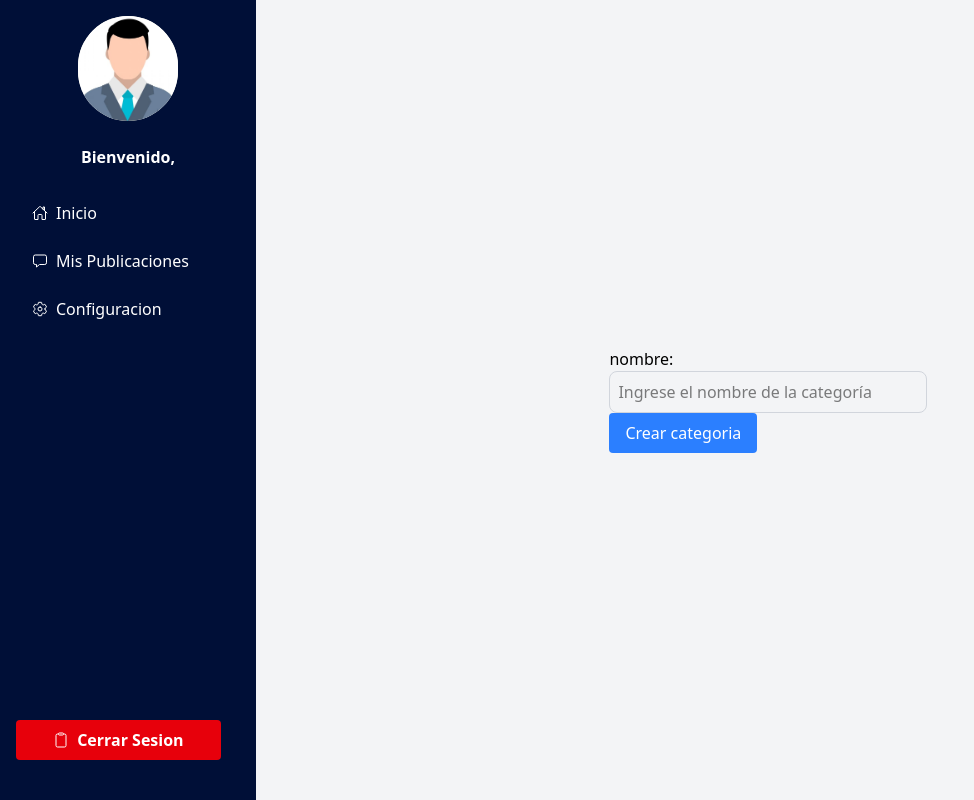
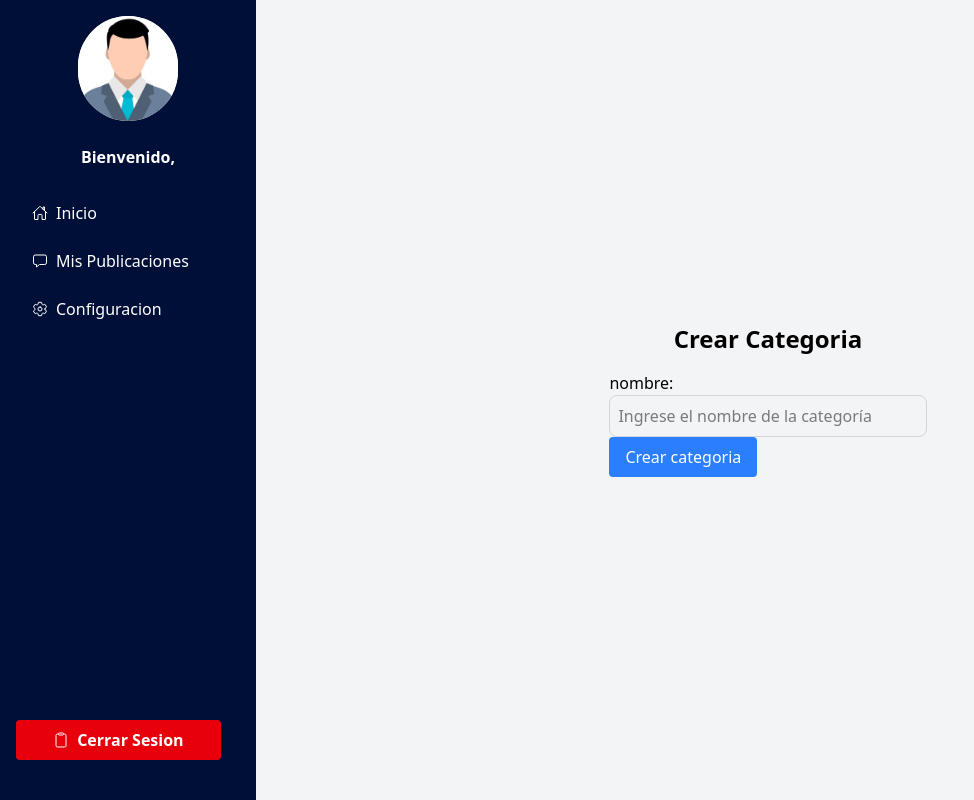
Before and after one commit to PentaAQ/UTPForoPadre, a Django app: page /publicacion/publicacion/categorias/nueva/ in a window 1280 px wide. Shown: the whole page, without its empty margins (0-974 px from the left). Run offline with Django 5.2, Linux system fonts and the light colour scheme.

Commit message:
funcionalidad editar categorias

```diff
--- a/publicaciones/urls.py
+++ b/publicaciones/urls.py
@@ -7,6 +7,7 @@ from .views import (
     configuracion_cuenta,
     lista_categorias,
     nueva_categoria,
+    editar_categoria,
 )
 
 urlpatterns = [
@@ -17,4 +18,5 @@ urlpatterns = [
     path('configuracion/', configuracion_cuenta, name='configuracionusuario'),
     path('publicacion/categorias/', lista_categorias, name='lista_categorias'),
     path('publicacion/categorias/nueva/', nueva_categoria, name='nueva_categoria'),
+    path('publicacion/categorias/editar/<int:pk>/', editar_categoria, name='editar_categoria'),
 ]
--- a/publicaciones/views.py
+++ b/publicaciones/views.py
@@ -112,4 +112,16 @@ def nueva_categoria(request):
             return redirect('home')
         else:
             messages.error(request, 'Error al crear la categoria. Por favor, revisa los datos ingresados.')
-    return render(request, 'nueva_categoria.html', {'form': form})
+    return render(request, 'formscategorias.html', {'form': form, 'accion': 'Crear'})
+
+def editar_categoria(request, pk):
+    categoria = get_object_or_404(Categorias, pk=pk)
+    if request.method == 'POST':
+        form = CategoriaForm(request.POST, instance=categoria)
+        if form.is_valid():
+            form.save()
+            messages.success(request, 'Categoria actualizada correctamente.')
+            return redirect('lista_categorias')
+    else:
+        form = CategoriaForm(instance=categoria)
+    return render(request, 'formscategorias.html', {'form': form, 'accion': 'Editar'})
--- a/templates/nueva_categoria.html
+++ b/templates/formscategorias.html
@@ -3,11 +3,12 @@
 <div class="w-screen h-screen flex">
   <div class="w-auto">{% include 'navbar.html' %}</div>
   <main class="flex flex-col items-center justify-center w-full p-6 bg-gray-100">
-    <form action="{% url 'nueva_categoria' %}" method="post">
+    <h2 class="text-2xl font-semibold mb-4">{{ accion }} Categoria</h2>
+    <form action="" method="post">
       {% csrf_token %}
       {{ form.as_p }}
       <button type="submit" class="bg-blue-500 text-white px-4 py-2 rounded">
-        Crear categoria
+        {{ accion }} categoria
       </button>
     </form>
   </main>
--- a/templates/listacategorias.html
+++ b/templates/listacategorias.html
@@ -21,7 +21,7 @@
         <td class="border px-4 py-2">{{ categoria.id }}</td>
         <td class="border px-4 py-2">{{ categoria.nombre }}</td>
         <td class="border px-4 py-2">
-          <a href="" class="text-blue-600 hover:underline">Editar</a> |
+          <a href="{% url 'editar_categoria' categoria.id %}" class="text-blue-600 hover:underline">Editar</a> |
           <a href="" class="text-red-600 hover:underline">Eliminar</a>
         </td>
       </tr>
```
Also changed, not shown: db.sqlite3, publicaciones/forms.py (line endings or trailing spaces).
